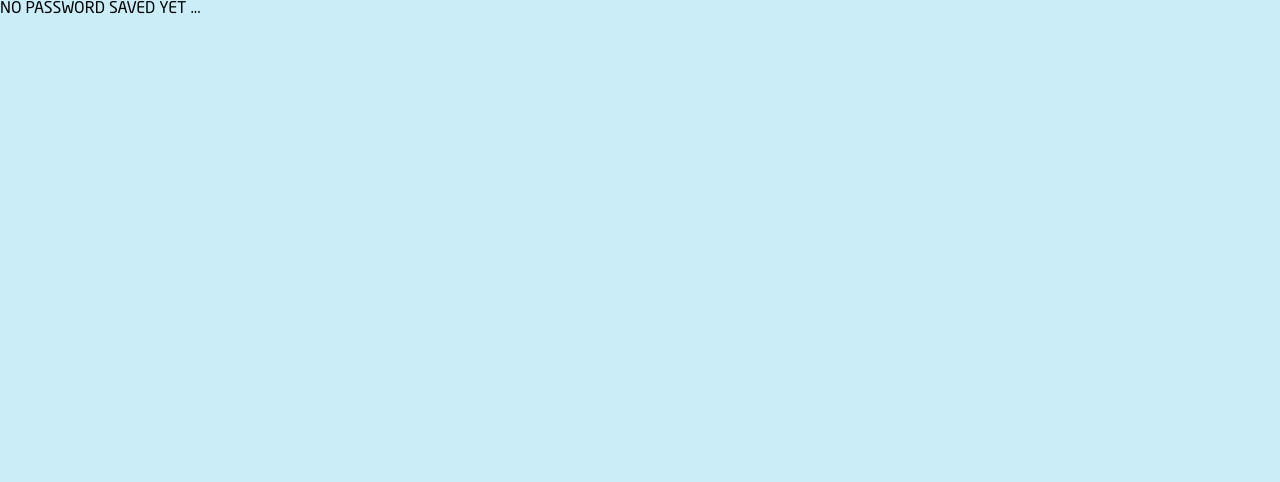
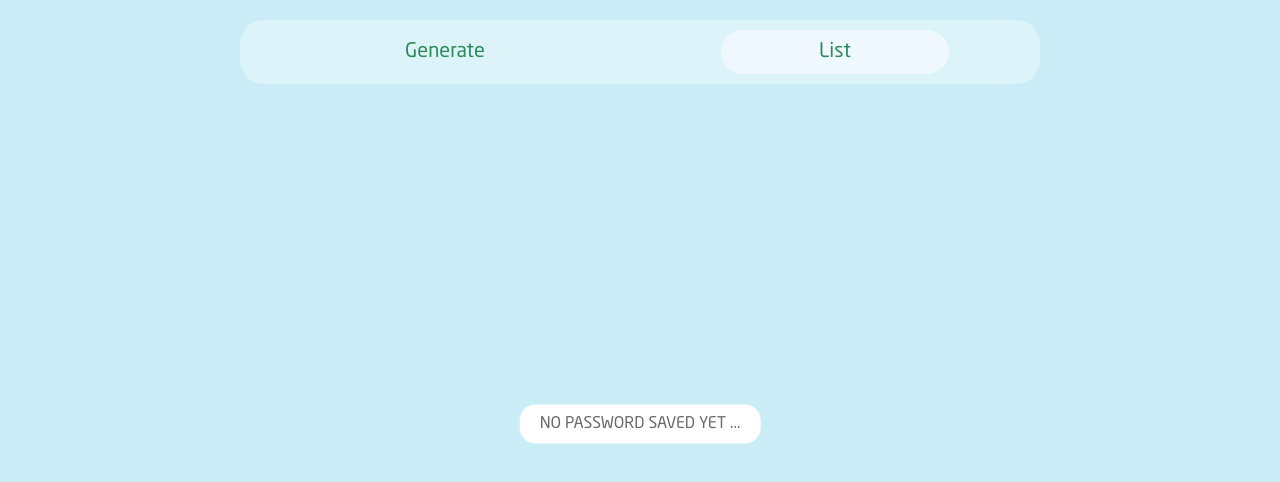
Before and after one commit to Jadenyoky/password-random, a Next.js app: page /password in a window 1280 px wide. Shown: the top 482 px of the page. Built offline with nearby package versions, Linux system fonts and the light colour scheme.

Commit message:
update ...

```diff
--- a/app/globals.css
+++ b/app/globals.css
@@ -78,6 +78,36 @@ a {
   justify-content: center;
   align-items: center;
   flex-direction: column;
+}
+
+.navigate {
+  display: flex;
+  justify-content: space-around;
+  gap: 20px;
+  padding: 10px 20px;
+  align-items: center;
+  margin: 20px 25px;
+  width: 800px;
+  max-width: 90%;
+  border-radius: 24px;
+  position: relative;
+  background-color: rgba(255, 255, 255, 0.329);
+  text-align: center;
+}
+
+.navigate>a {
+  padding: 10px 20px;
+  color: seagreen;
+  border-radius: 24px;
+  transition: 0.3s ease;
+  font-size: 20px;
+  min-width: 30%;
+}
+
+.linking,
+.navigate>a:hover {
+  background-color: aliceblue;
+  color: seagreen;
 }
 
 .password {
@@ -339,3 +369,14 @@ a {
 .draftIcon:hover {
   color: green;
 }
+
+.noPassword {
+  position: absolute;
+  top: 50%;
+  left: 50%;
+  transform: translate(-50%, -50%);
+  background-color: white;
+  padding: 10px 20px;
+  border-radius: 16px;
+  color: dimgray
+}
--- a/app/password/page.jsx
+++ b/app/password/page.jsx
@@ -1,5 +1,6 @@
 "use client";
 import _ from "lodash";
+import Link from "next/link";
 import { useEffect, useRef, useState } from "react";
 import store from "store2";
 
@@ -73,16 +74,27 @@ export default function sadasd() {
 
   return (
     <>
+      <div className="content">
+        <div className="navigate">
+          <Link href={`/`}>Generate</Link>
+          <Link className="linking" href={`/password`}>
+            List
+          </Link>
+        </div>
+      </div>
+
       <div
         style={{
           display: "flex",
           flexDirection: "column",
           gap: "25px",
           marginBottom: "50px",
+          position: "relative",
+          minHeight: "80vh",
         }}
       >
-        {loading && res.length > 0
-          ? res.map((e, k) => {
+        {loading && res.length > 0 ? (
+          res.map((e, k) => {
             return (
               <div key={k}>
                 <div className="content">
@@ -232,7 +244,9 @@ export default function sadasd() {
               </div>
             );
           })
-          : "NO PASSWORD SAVED YET ..."}
+        ) : (
+          <div className="noPassword">NO PASSWORD SAVED YET ...</div>
+        )}
       </div>
     </>
   );
```
Also changed, not shown: app/page.jsx (+9 -0 lines). Lines whose indentation alone changed are shown as unchanged.
